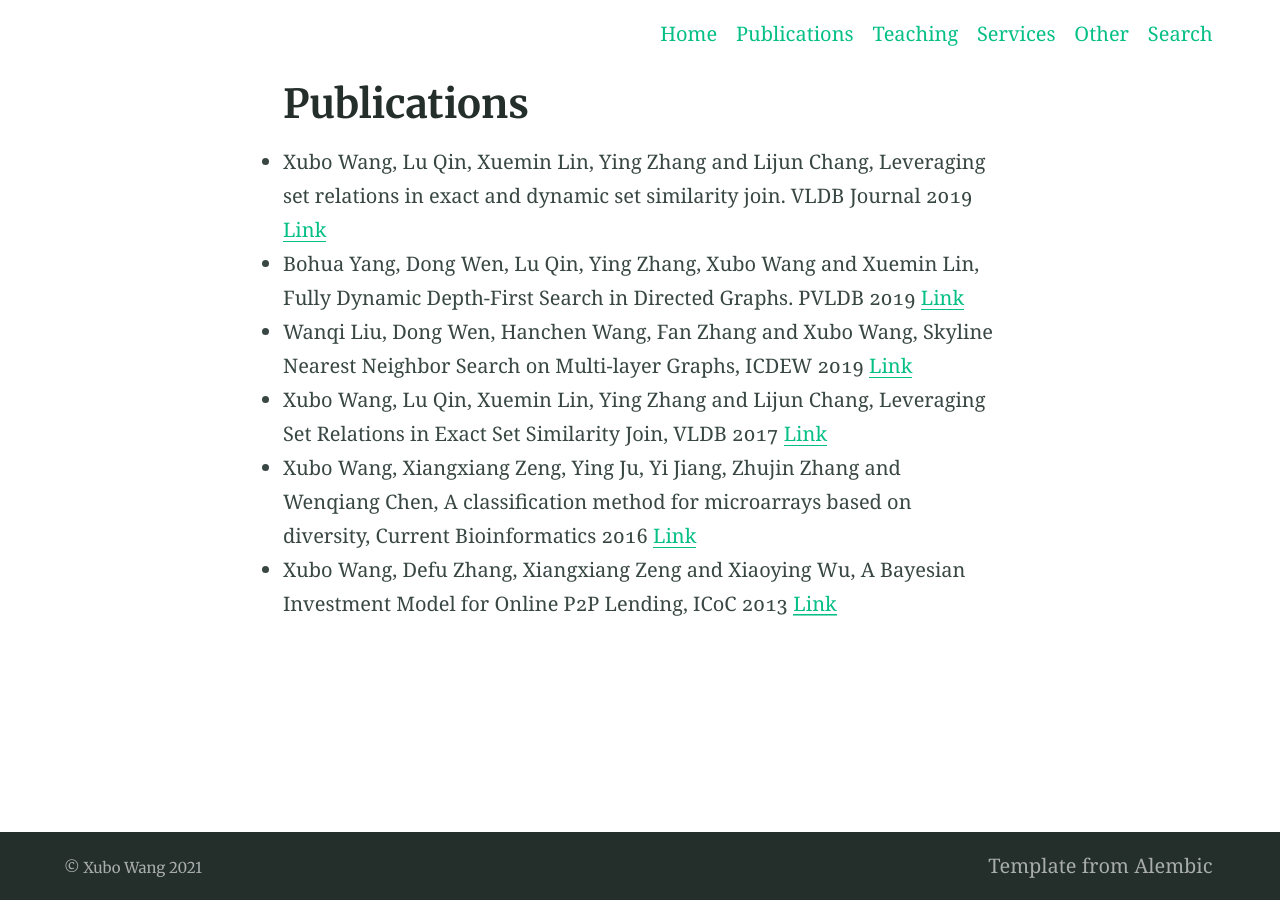
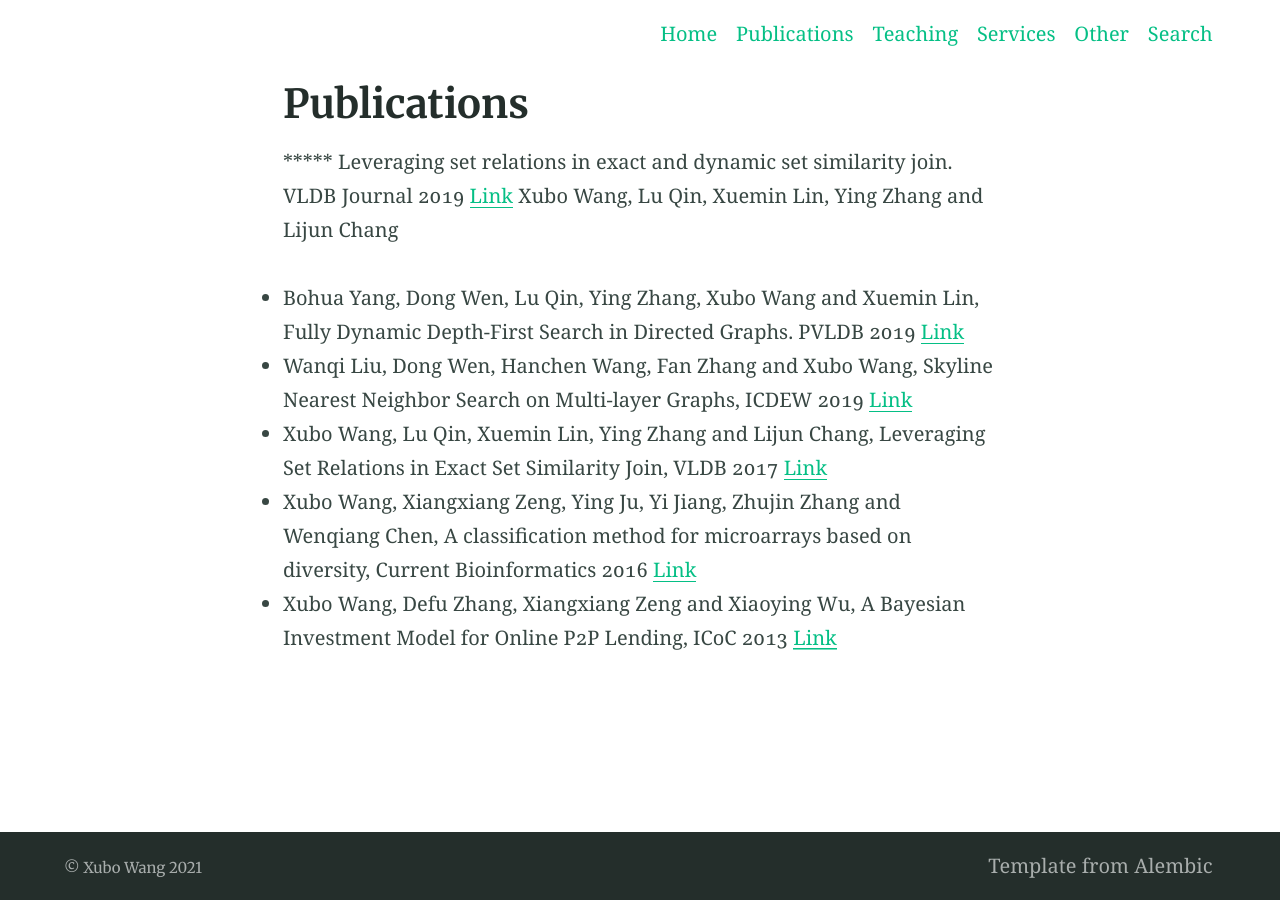
Before and after one commit to xbwanglab/xwang, a Jekyll site: the page built from publications.md, in a window 1280 px wide. Built offline with Jekyll 4.4.1, drawn with Linux system fonts in a browser that asks for light colours.

```diff
--- a/publications.md
+++ b/publications.md
@@ -5,7 +5,8 @@ title: Publications
 
 
 
-- Xubo Wang, Lu Qin, Xuemin Lin, Ying Zhang and Lijun Chang, Leveraging set relations in exact and dynamic set similarity join. VLDB Journal 2019 [Link](https://link.springer.com/article/10.1007/s00778-018-0529-2)
+***** Leveraging set relations in exact and dynamic set similarity join. VLDB Journal 2019 [Link](https://link.springer.com/article/10.1007/s00778-018-0529-2)
+Xubo Wang, Lu Qin, Xuemin Lin, Ying Zhang and Lijun Chang
 
 - Bohua Yang, Dong Wen, Lu Qin, Ying Zhang, Xubo Wang and Xuemin Lin, Fully Dynamic Depth-First Search in Directed Graphs. PVLDB 2019 [Link](http://www.vldb.org/pvldb/vol13/p142-yang.pdf)
 
```
